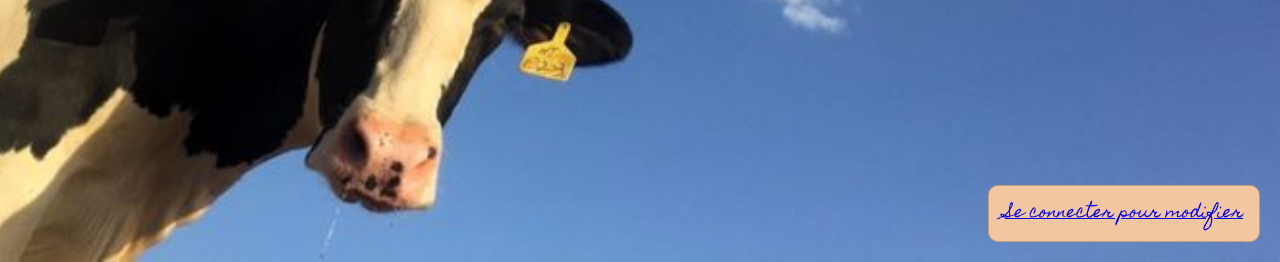
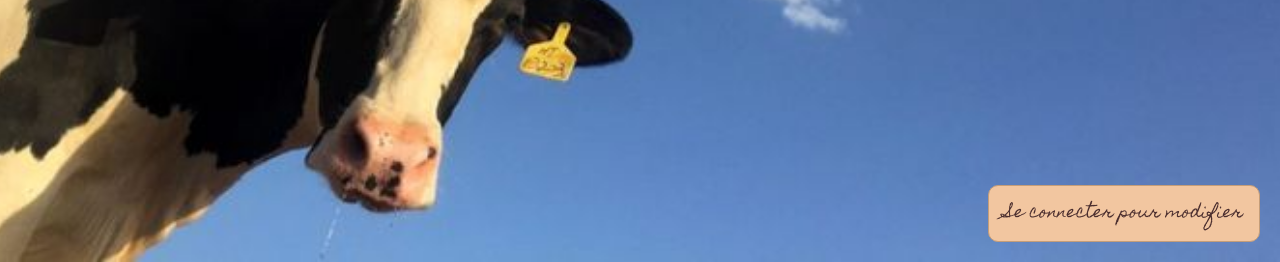
Before and after one commit to RobinLKK/projetisen, a PHP site: page /manjari/index.php?jour=0 in a window 1280 px wide. Shown: the part 538-800 px from the top of the page. Run offline with PHP 8.4, Linux system fonts and the light colour scheme; tables that the repository leaves empty or names only in its code hold one stand-in row (values such as "Sample post").

Commit message:
Update main.css

```diff
--- a/manjari/css/main.css
+++ b/manjari/css/main.css
@@ -233,3 +233,16 @@ input[type="file"] {
     background-color: #eaa980;
     transform: scale(1.05);
 }
+
+
+a {
+  color: inherit;       /* hérite de la couleur du parent */
+  text-decoration: none; /* supprime le soulignement */
+  cursor: pointer;       /* optionnel : affiche la main au survol */
+}
+
+/* Optionnel : ajouter un effet au survol */
+a:hover {
+  text-decoration: underline; /* soulignement au hover */
+  color: #eaa980;             /* ou une autre couleur */
+}
```
